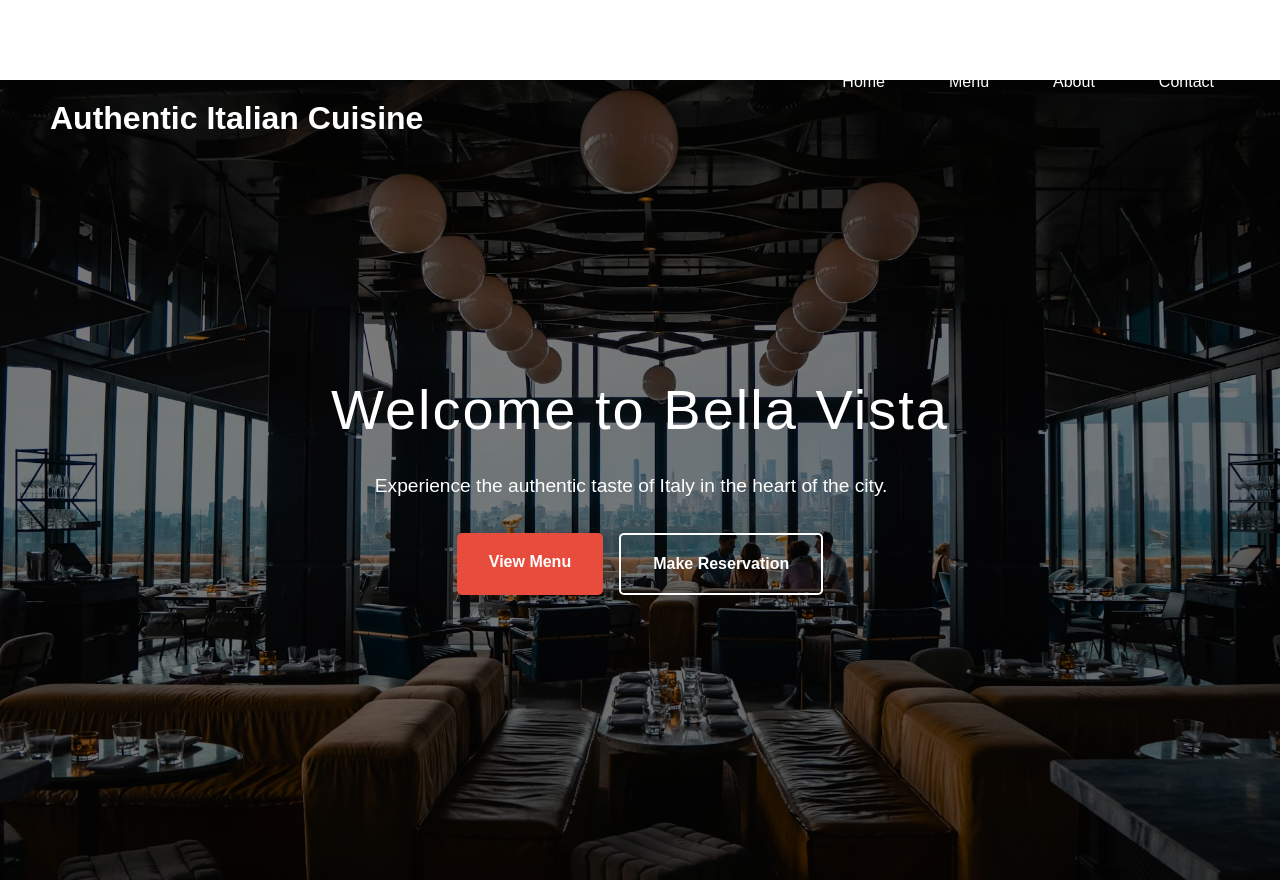
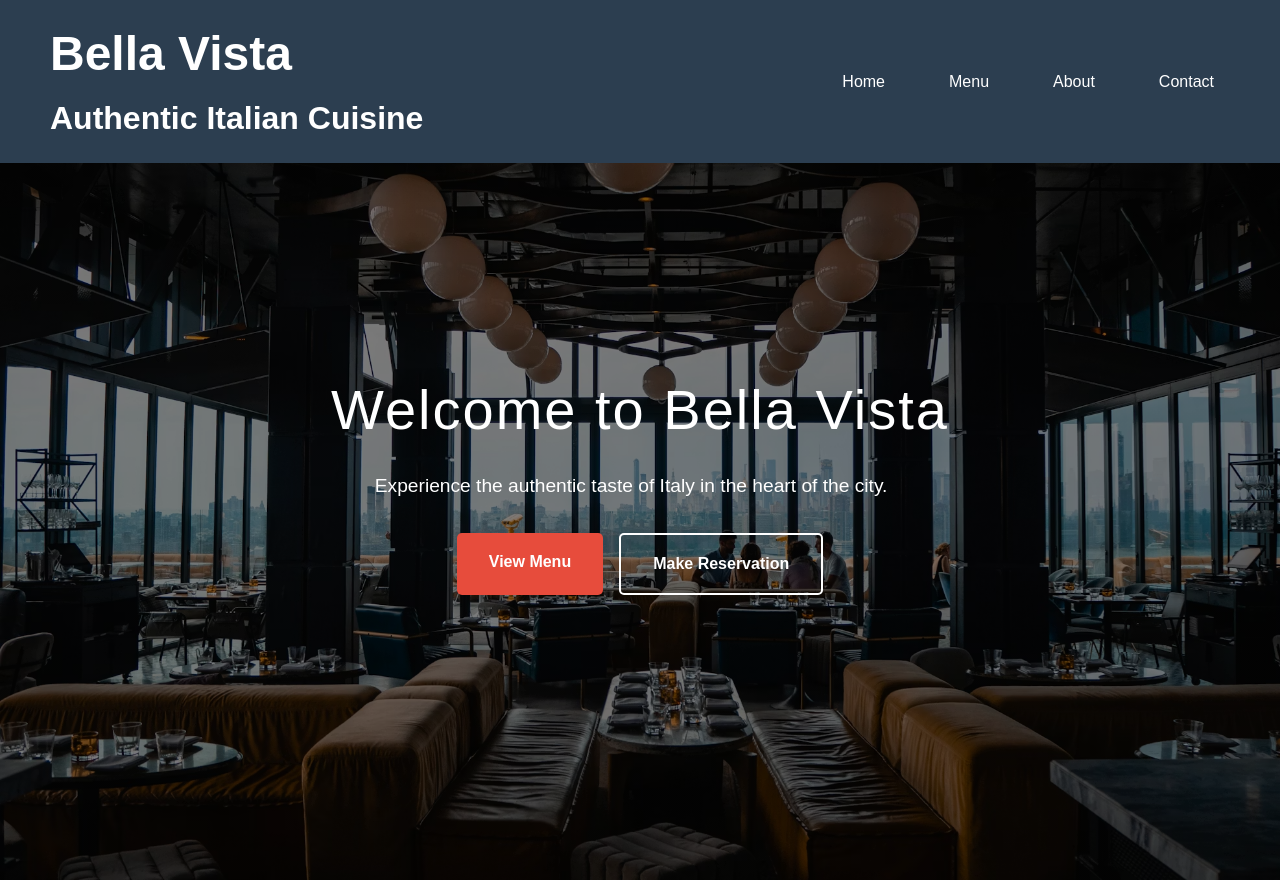
Before and after one commit to SumanKarmakar467/BellaVista_Restaurant, a plain HTML site: page index.html in a window 1280 px wide. Shown: the top 880 px of the page. Drawn offline with Linux system fonts and the light colour scheme.

Commit message:
Update style.css
add

```diff
--- a/style.css
+++ b/style.css
@@ -27,7 +27,7 @@ body{
     padding:0 20px;
 }
 .header{
-    background-color: #2ce50;
+    background-color: #2c3e50;
     color: white;
     padding:1rem 0;
     position:fixed;
```
